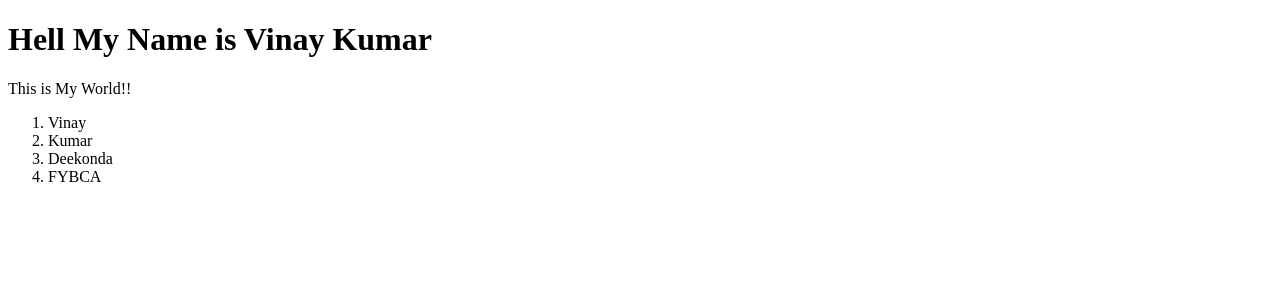
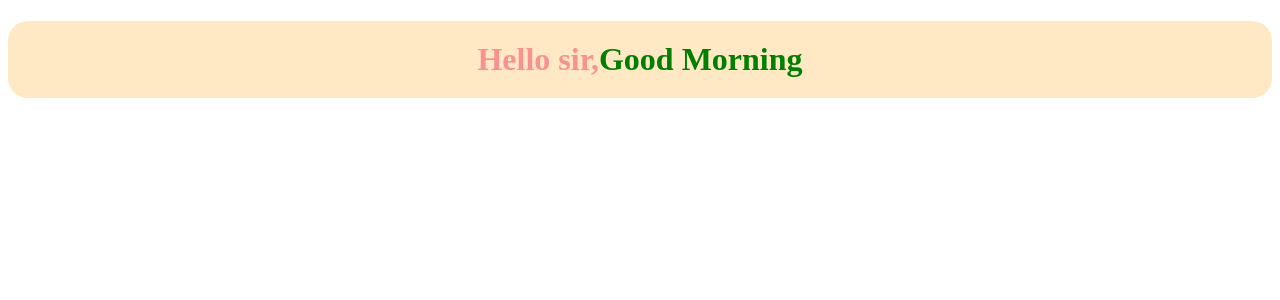
Before and after one commit to vinay-kumar-projects/miniproject, a React (Create React App) app: page / in a window 1280 px wide. Shown: the top 300 px of the page. Built offline with nearby package versions, Linux system fonts and the light colour scheme.

Commit message:
Rewrite Our  React Project into Components in ReactJS

```diff
--- /dev/null
+++ b/src/Main.jsx
@@ -0,0 +1,31 @@
+import React from 'react'
+
+function Main() {
+
+let currDate = new Date();
+currDate = currDate.getHours();
+let greeting = '';
+const cssStyle = {};
+
+if (currDate > 1 && currDate < 12){
+    greeting = 'Good Morning';
+    cssStyle.color = 'green';
+} else if (currDate >= 12 && currDate <19){
+    greeting = 'Good Afternoon';
+    cssStyle.color = 'orange';
+} else {
+    greeting = 'Good Evening';
+    cssStyle.color = '#00b89';
+}
+ return (
+    <>
+        <div>
+            <h1>
+                Hello sir, <span style={cssStyle}> {greeting} </span>
+                </h1>
+        </div>
+    </>
+ );
+}
+
+export default Main;
--- a/src/index.js
+++ b/src/index.js
@@ -1,15 +1,6 @@
-import React from 'react'
-import ReactDOM from 'react-dom'
-import Heading from './Heading'
-import Para from './Para'
-import List from './List'
+import React from 'react';
+import ReactDOM from 'react-dom';
+import './index.css';
+import Main from './Main';
 
-
-ReactDOM.render(
-    <>
-    <Heading/>
-    <Para/>
-    <List/>
-    </>,
-    document.getElementById('root')
-);
+ReactDOM.render( <Main />, document.getElementById('root'));
```
